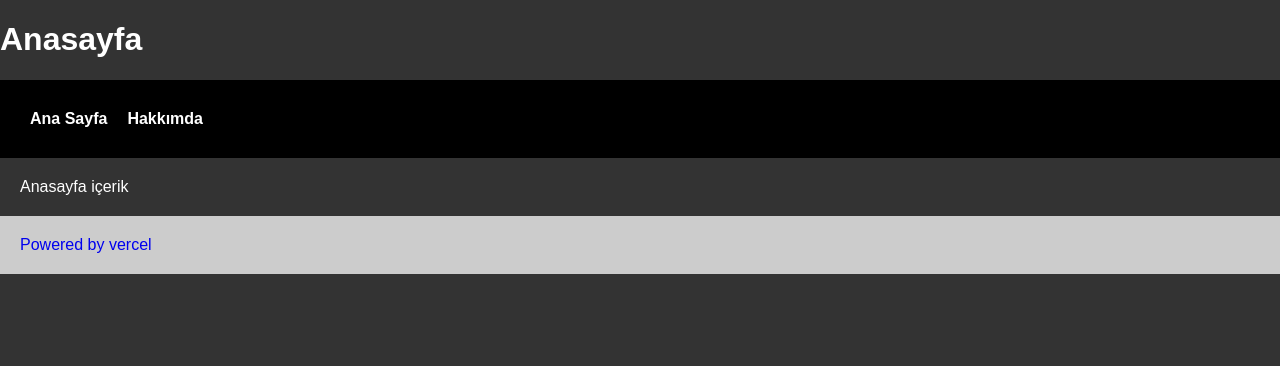
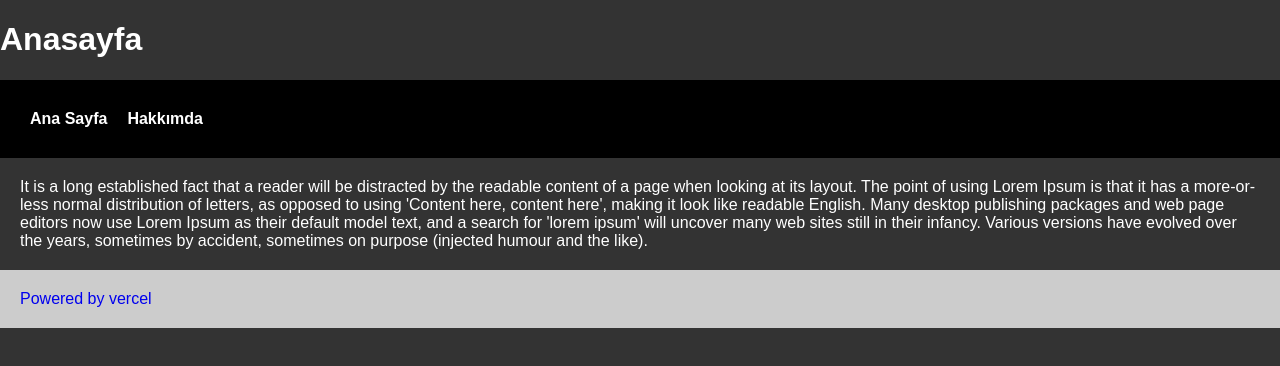
Before and after one commit to Zero-to-Hero-Developer/nextjs-blog, a Next.js app: page / in a window 1280 px wide. Shown: the top 366 px of the page. Built offline with nearby package versions, Linux system fonts and the light colour scheme.

Commit message:
Optimizasyon yapıldı

```diff
--- a/pages/index.js
+++ b/pages/index.js
@@ -1,5 +1,15 @@
 import Layout from "../components/Layout";
 
-export default function Home() {
-  return <Layout title="Anasayfa">Anasayfa içerik</Layout>;
-}
+export default () => (
+  <Layout title="Anasayfa">
+    It is a long established fact that a reader will be distracted by the
+    readable content of a page when looking at its layout. The point of using
+    Lorem Ipsum is that it has a more-or-less normal distribution of letters, as
+    opposed to using 'Content here, content here', making it look like readable
+    English. Many desktop publishing packages and web page editors now use Lorem
+    Ipsum as their default model text, and a search for 'lorem ipsum' will
+    uncover many web sites still in their infancy. Various versions have evolved
+    over the years, sometimes by accident, sometimes on purpose (injected humour
+    and the like).
+  </Layout>
+);
```
Also changed, not shown: pages/about.js (+12 -3 lines).
